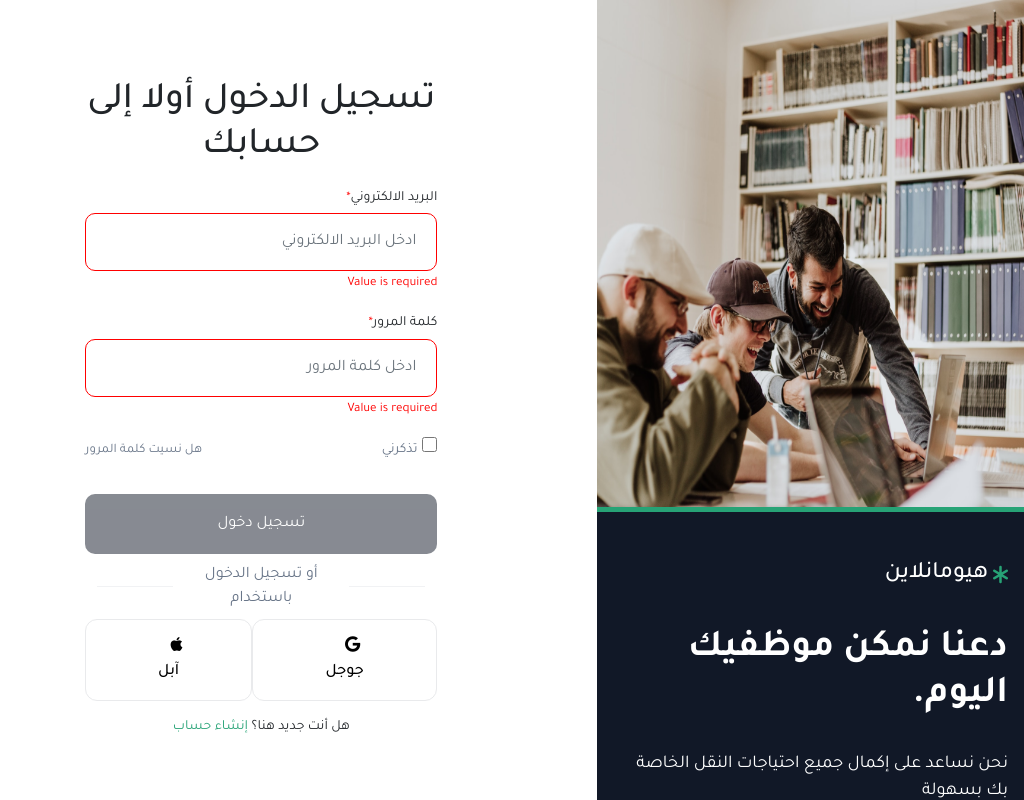
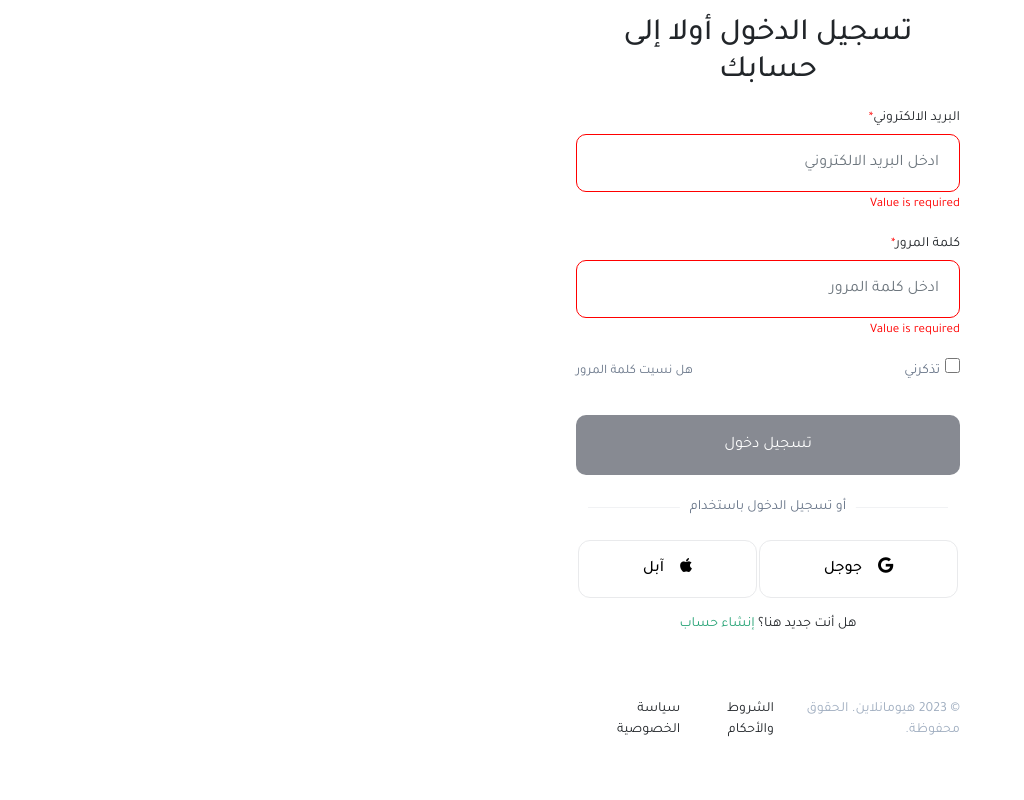
Before and after one commit to WajdAlasttal/dashboard, a Vue app: page / in a window 1024 px wide. Shown: the top 800 px of the page. Built offline with nearby package versions, Linux system fonts and the light colour scheme.

Commit message:
fixed-responsive-sign-in-page

```diff
--- a/src/components/ButtonVue.vue
+++ b/src/components/ButtonVue.vue
@@ -40,10 +40,16 @@
     margin-top: 2rem;
     display: flex;
     flex-direction: row-reverse;
-
   }
   .icon {
     margin-left: 1rem;
   }
-
+  @media (max-width: 768px) {
+    button{
+    font-size: 14px;
+  }
+    .icon {
+    margin-left: 0rem;
+  }
+  }
   </style>
--- a/src/views/SignIn.vue
+++ b/src/views/SignIn.vue
@@ -1,6 +1,6 @@
 <template>
   <div class="login d-flex">
-    <div class="col-md-5 d-none d-md-block">
+    <div class="col-md-12 col-lg-5 d-none d-md-block">
     <div class="side-bar">
       <div class="side-image">
         <img
@@ -17,7 +17,7 @@
       </div>
     </div>
     </div>
-    <div class="col-md-6 ">
+    <div class="col-md-12 col-lg-6 ">
       <div class="login-form">
         <h1 class="login-header text-center mt-sm-0">
         تسجيل الدخول أولا إلى حسابك
@@ -53,7 +53,7 @@ export default {
 };
 </script>
 
-  <style  scoped>
+<style  scoped>
 @import url("https://fonts.googleapis.com/css2?family=Tajawal:wght@400;500;700;800;900&display=swap");
 * {
   font-family: "Tajawal", sans-serif;
@@ -90,7 +90,7 @@ export default {
   margin-bottom: 2rem;
 }
 .login-form {
-  margin-top: 5rem;
+  margin-top: 4rem;
   margin-right: 10rem;
 }
 .login-header {
@@ -128,7 +128,7 @@ export default {
   font-size: 14px;
 }
 .footer {
-  margin-top: 5rem;
+  margin-top: 7rem;
   display: flex;
   justify-content: center;
 }
@@ -136,11 +136,76 @@ export default {
   margin-left: 1rem;
   font-size: 14px;
 }
-@media (max-width: 888px){
+@media (max-width: 768px) {
+*{
+  justify-content: center;
+}
   .login-form {
   justify-content: center;
   margin-right:0;
-  margin: 1rem;
+  margin: 4rem;
+}
+.line {
+  margin-top: 2rem;
+}
+.word {
+  font-size: 12px;
+  margin: 0;
+}
+.footer {
+  margin-top: 4rem;
+}
+.footer p {
+  margin-left: 0.1rem;
+  font-size: 12px;
+}
+}
+@media(min-width: 768px)and (max-width: 1024px) {
+.login{
+  flex-direction: column-reverse;
+}
+.login-form {
+  margin-right:0;
+  margin: 4rem;
+}
+.line {
+  margin-top: 2rem;
+}
+.word {
+  font-size: 12px;
+  margin: 0;
+}
+.footer {
+  margin-top: 3rem;
+}
+}
+@media (min-width:1024px) and (max-width: 1115px){
+  .side-bar .content {
+  padding: 3rem 0;
+}
+.content h5 {
+  font-size: 28px;
+}
+.content p {
+  font-size: 16px;
+}
+.login-form {
+  margin-top: 1rem;
+}
+.login-header {
+  font-size: 31px;
+}
+.word {
+  font-size: 14px;
+}
+.footer {
+  margin-top: 4rem;
+  display: flex;
+  justify-content: center;
+}
+.footer p {
+  margin-left: 1rem;
+  font-size: 14px;
 }
 }
 </style>
```
